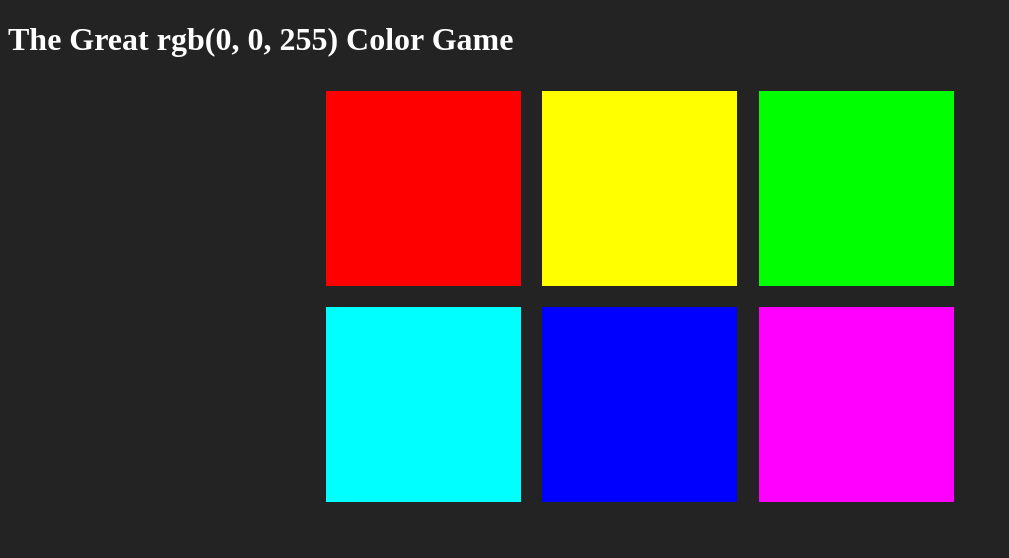
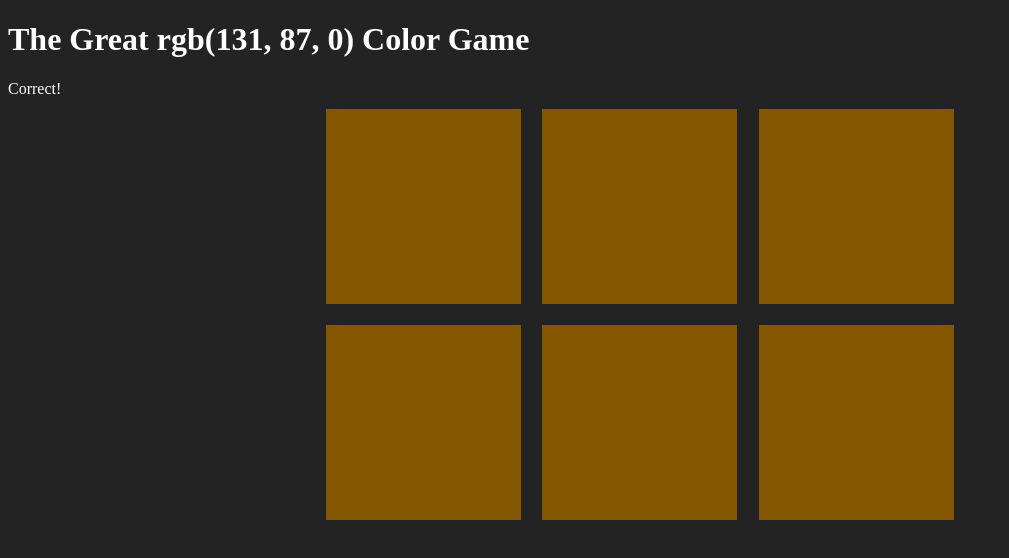
Before and after one commit to IntrepidArrow/RGB_Color_Game, a plain HTML site: page index.html in a window 1280 px wide. Both pictures are taken after a click on the element 423 px from the left and 188 px from the top of the page. Shown: the whole page, without its empty margins (0-1009 px from the left). Drawn offline with Linux system fonts and the light colour scheme.

Commit message:
Generate random color tiles and display message to user

```diff
--- a/colorGame.css
+++ b/colorGame.css
@@ -1,5 +1,9 @@
 body {
     background-color: #232323;
+}
+
+span {
+    color: white;
 }
 
 #rgb_header {
--- a/colorGame.js
+++ b/colorGame.js
@@ -1,16 +1,10 @@
-let colors = [
-    "rgb(255, 0, 0)",
-    "rgb(255, 255, 0)",
-    "rgb(0, 255, 0)",
-    "rgb(0, 255, 255)",
-    "rgb(0, 0, 255)",
-    "rgb(255, 0, 255)"
-];
+let colors = generateColorsArray(6);
 
 // Getting all squares to assign RGB values to each by index
 let squares = document.querySelectorAll(".square");
-let selectedColor = colors[4];
+let selectedColor = chooseGameColor(colors);
 let displayColor = document.querySelector("#displayColor");
+let message = document.querySelector("#message");
 
 // Display the selected color value to the page header/title
 displayColor.textContent = selectedColor;
@@ -20,10 +14,42 @@ for (let i = 0; i < squares.length; i++) {
 
     squares[i].addEventListener("click", function () {
         if (this.style.backgroundColor === displayColor.textContent) {
-            alert("CORRECT!");
+            message.textContent = "Correct!";
+            changeAllToSpecificColor(selectedColor);
         } else {
-            alert("WRONG!!!");
+            this.style.backgroundColor = "#232323";
+            message.textContent = "Wrong! Try Again!";
         }
     });
+}
 
+function changeAllToSpecificColor(color) {
+    for (let i = 0; i < squares.length; i++) {
+        squares[i].style.backgroundColor = color;
+    }
 }
+
+// Function choses a random color from the array for the current round of the game
+function chooseGameColor(colorsArray) {
+    // returns random number between 0 and colorsaArray.length-1
+    let index = Math.floor(Math.random() * colorsArray.length);
+    return colorsArray[index];
+}
+
+// Function returns an array of colors with size === number
+function generateColorsArray(number) {
+    let colorsArray = [];
+    for (let i = 0; i < number; i++) {
+        colorsArray.push(generateRandomColor());
+    }
+    return colorsArray;
+}
+
+// Function returns a random string of rgb values
+function generateRandomColor() {
+    // Random color is generated by picking R G B values between 0 and 225
+    let r = Math.floor(Math.random() * 256);
+    let g = Math.floor(Math.random() * 256);
+    let b = Math.floor(Math.random() * 256);
+    return "rgb(" + r + ", " + g + ", " + b + ")";
+}
--- a/index.html
+++ b/index.html
@@ -10,7 +10,9 @@
 
 <body>
     <h1 id="rgb_header">The Great <span id="displayColor">RGB</span> Color Game</h1>
-
+    <div>
+        <span id="message"></span>
+    </div>
     <div class="container">
         <div class="square"></div>
         <div class="square"></div>
```
